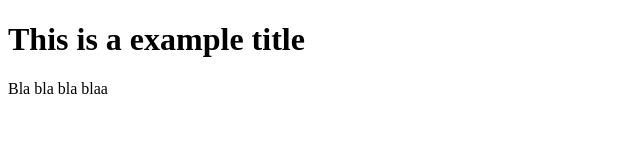
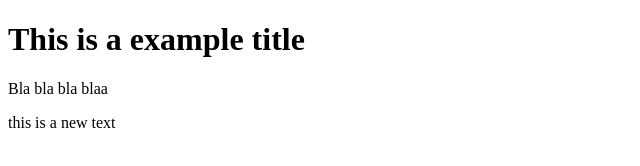
Before and after one commit to Sybonade/github_test, a plain HTML site: page index.html in a window 1280 px wide. Shown: the whole page, without its empty margins (0-640 px from the left). Drawn offline with Linux system fonts and the light colour scheme.

Commit message:
index.html

```diff
--- a/index.html
+++ b/index.html
@@ -8,6 +8,9 @@
 <body>
     <h1>This is a example title</h1>
     <p>Bla bla bla blaa</p>
+    <div>
+        <p> this is a new text</p>
+    </div>
 
 </body>
 </html>
```
